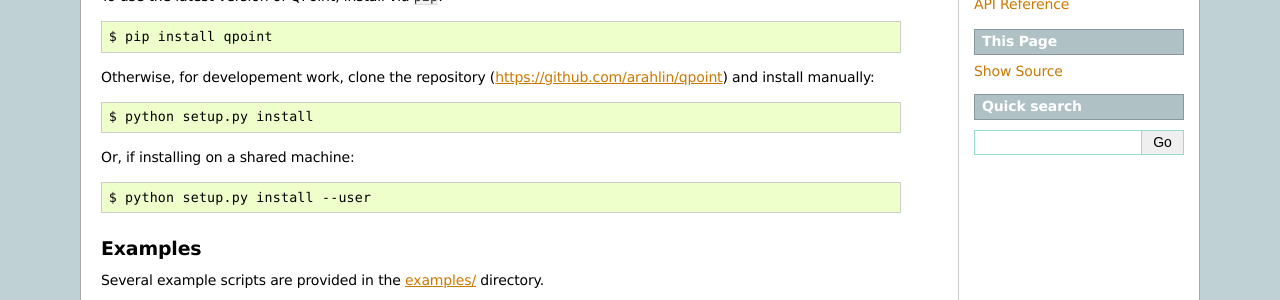
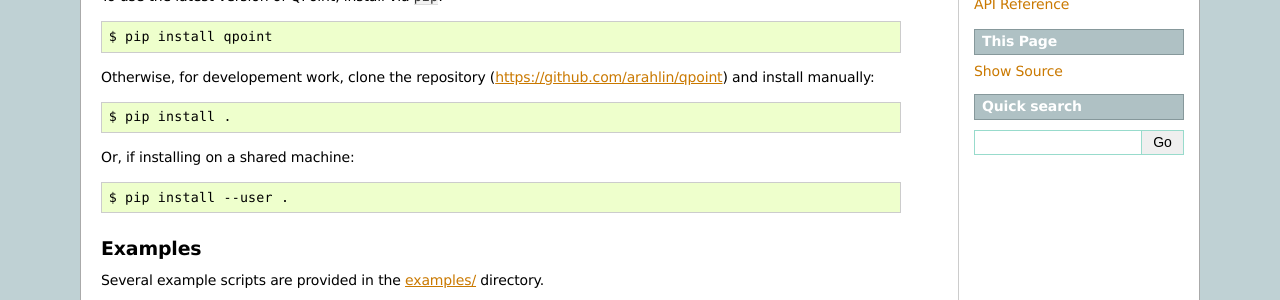
Before and after one commit to arahlin/qpoint, a Sphinx documentation site: the page built from docs/quickstart.rst, in a window 1280 px wide. Shown: the part 305-605 px from the top of the page. Built offline with Sphinx 7.4.7, drawn with Linux system fonts in a browser that asks for light colours; the version number could not be read and is left out.

Commit message:
update install instructions

```diff
--- a/docs/quickstart.rst
+++ b/docs/quickstart.rst
@@ -20,11 +20,11 @@ To use the latest version of QPoint, install via ``pip``::
 Otherwise, for developement work, clone the repository
 (`<https://github.com/arahlin/qpoint>`_) and install manually::
 
-  $ python setup.py install
+  $ pip install .
 
 Or, if installing on a shared machine::
 
-  $ python setup.py install --user
+  $ pip install --user .
 
 Examples
 --------
```
